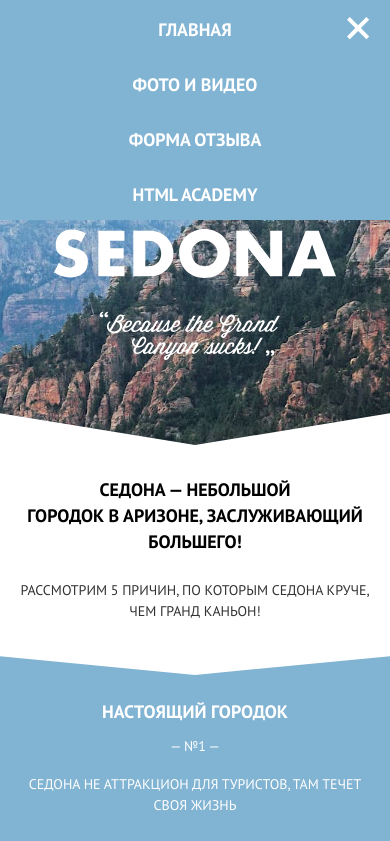
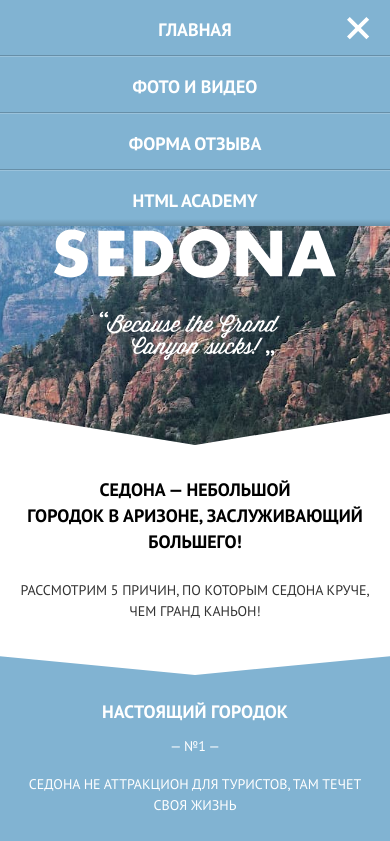
Before and after one commit to htmlacademy-adaptive/2116963-sedona-26, a website: page source/index.html in a window 390 px wide. Both pictures are taken after a click on the button "Главное меню.". Shown: the top 841 px of the page. Drawn offline with nearby package versions, Linux system fonts and the light colour scheme; files that its build step writes are made by us from their sources.

Commit message:
feat: decorate mobile navigation

```diff
--- a/source/js/script.js
+++ b/source/js/script.js
@@ -6,5 +6,3 @@ nav.classList.remove('navigation--active');
 navToggle.addEventListener('click', function() {
   nav.classList.toggle('navigation--active');
 });
-
-console.log('1');
--- a/source/less/blocks/navigation.less
+++ b/source/less/blocks/navigation.less
@@ -69,6 +69,18 @@
 }
 
 .navigation__item {
+  @media (max-width: @tablet) {
+    &:last-child::after {
+      content: "";
+      position: absolute;
+      display: block;
+      width: 100%;
+      height: 7px;
+      bottom: 0;
+      background: linear-gradient(180deg, rgba(0, 0, 0, 0) 0%, rgba(0, 0, 0, 0.2) 100%);
+    }
+  }
+
   @media (min-width: @tablet) {
     each(range(1, 4, 1), {
       &:nth-child(@{index}) {
@@ -88,7 +100,16 @@
   color: #ffffff;
   background-color: @background-color-1;
   text-align: center;
-  // box-shadow: 0 1px 0 rgba(1, 1, 1, 0.2), inset 0 1px 0 rgba(255, 255, 255, 0.2);
+
+  @media (max-width: @tablet) {
+    .navigation__item:not(:first-child) & {
+      border-top: 1px solid rgba(255, 255, 255, 0.2);
+    }
+
+    .navigation__item:not(:last-child) & {
+      border-bottom: 1px solid rgba(1, 1, 1, 0.2);
+    }
+  }
 
   @media (min-width: @tablet) {
     padding-top: 18px;
```
